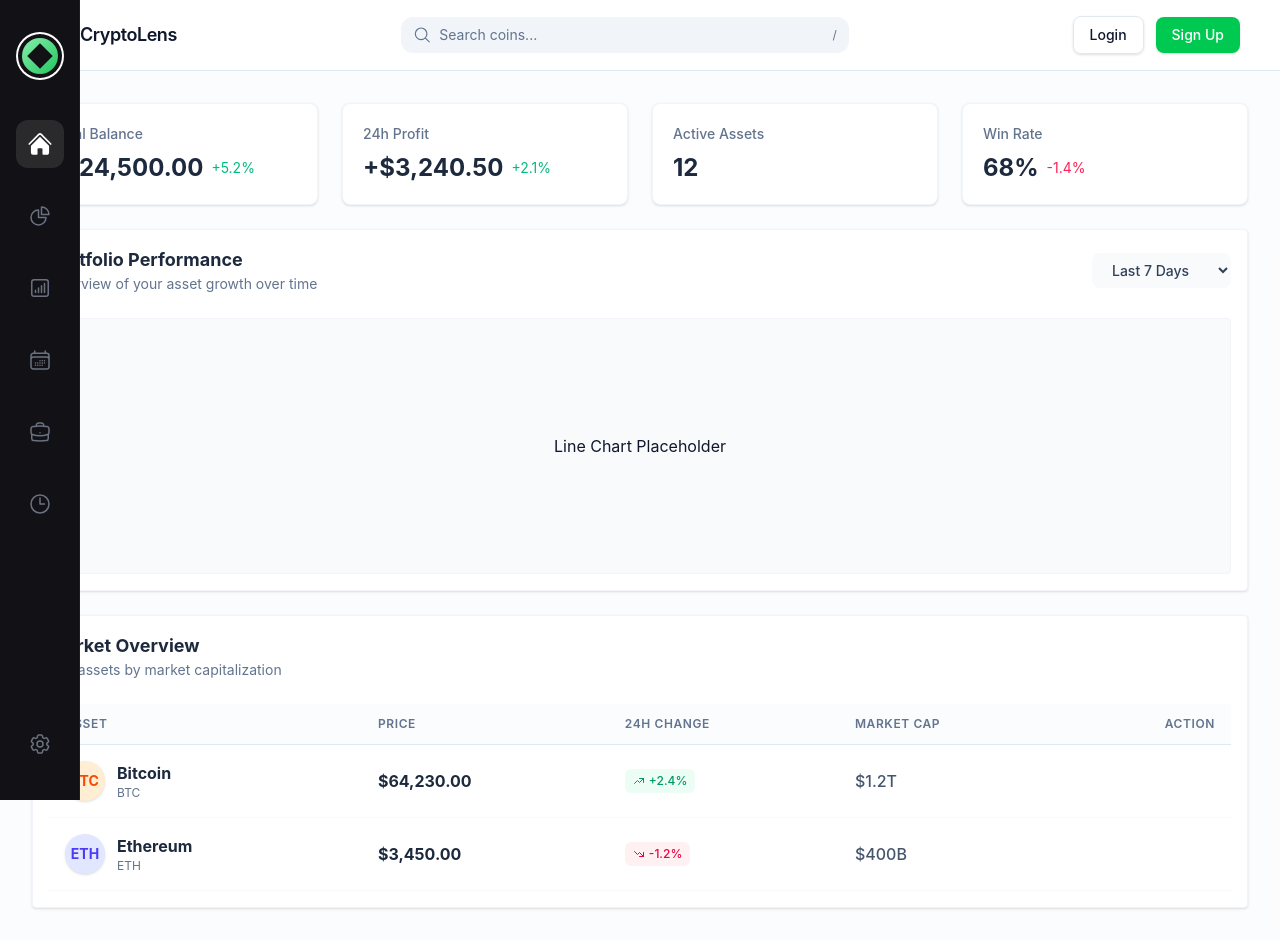
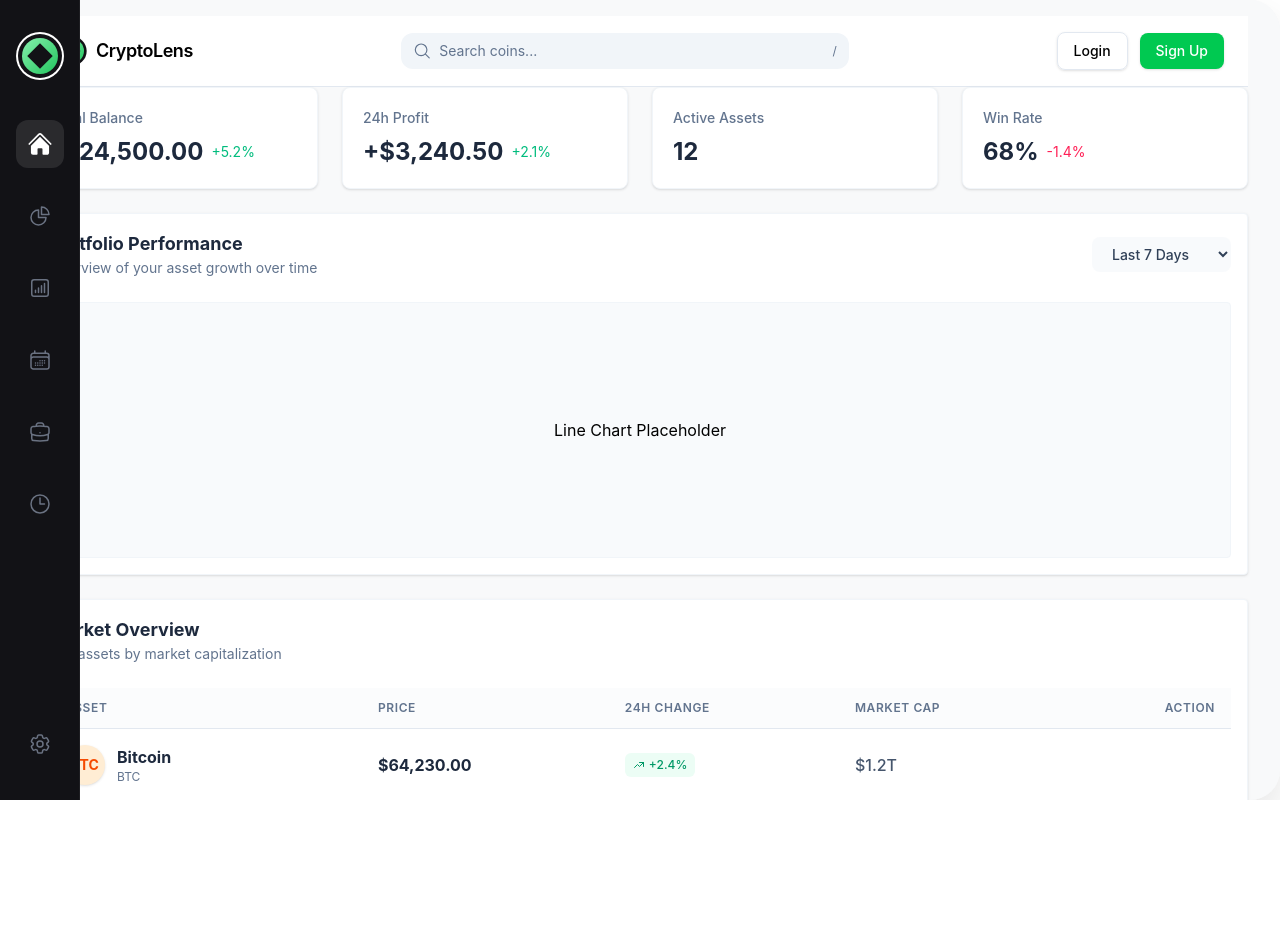
Before and after one commit to zedxihan/cryptolens, a React (Vite) app: page / in a window 1280 px wide. After the commit the page ends 800 px from the top, so only its background shows below. Built offline with nearby package versions, Linux system fonts and the light colour scheme.

Commit message:
changed dashboard layout

```diff
--- a/src/components/layout/DashboardLayout.jsx
+++ b/src/components/layout/DashboardLayout.jsx
@@ -3,16 +3,14 @@ import Topbar from "./Topbar";
 
 export default function DashboardLayout({ children }) {
   return (
-    <div className="min-h-screen flex bg-slate-50/50 font-sans text-slate-900" >
+    <div className="flex w-full max-w-[1400px] min-h-screen md:h-[90vh] md:min-h-[800px] bg-[#f8f9fa]
+                    md:rounded-[30px] overflow-hidden shadow-[0_20px_40px_rgba(0,0,0,0.1)]">
       <Sidebar />
 
-      <div className="flex-1 flex flex-col">
+      <main className="grow flex flex-col px-4 py-3 md:px-8 md:py-4 overflow-y-auto bg-[#f8f9fa]">
         <Topbar />
-
-        <main className="flex-1 overflow-y-auto p-6 md:p-8 max-w-7xl mx-auto w-full">
-          {children}
-        </main>
-      </div>
+        {children}
+      </main>
     </div>
   );
 }
```
